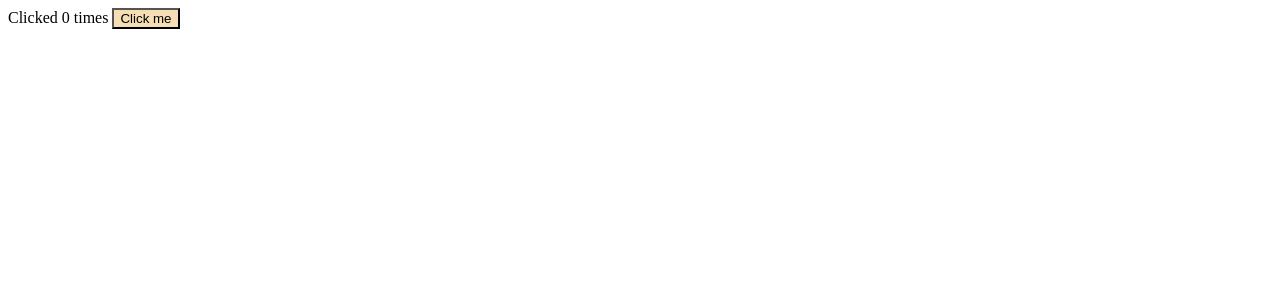
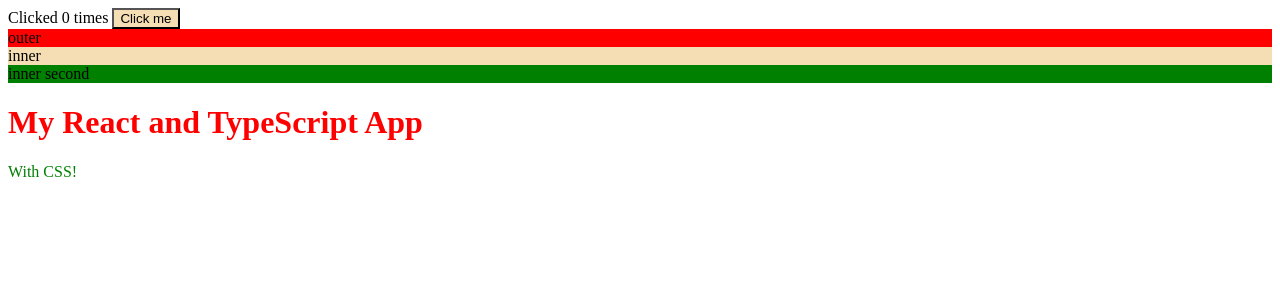
Before and after one commit to EvgeniyShigartsov/react-web-app-template, a React app: page / in a window 1280 px wide. Shown: the top 300 px of the page. Built offline with nearby package versions, Linux system fonts and the light colour scheme.

Commit message:
updace css/scss webpack.config

```diff
--- a/src/App.tsx
+++ b/src/App.tsx
@@ -1,6 +1,13 @@
 import React, { useState } from 'react'
 
-import './styles/index.scss'
+import scssModule from './styles/index.module.scss'
+
+import heading from './styles/heading.module.css'
+import content from './styles/content.module.css'
+
+const Heading = () => <h1 className={heading.heading}>My React and TypeScript App</h1>;
+
+const Content = () => <div className={content.content}>With CSS!</div>;
 
 export const App: React.FC = () => {
   const [clicked, setClicked] = useState(0)
@@ -16,7 +23,14 @@
         times
         {' '}
       </span>
-      <button type="button" onClick={() => setClicked((p) => p + 1)}>Click me</button>
+      <button type="button" className={scssModule.button} onClick={() => setClicked((p) => p + 1)}>Click me</button>
+      <div className={scssModule.outer}>
+        outer
+        <div className={scssModule.inner}>inner</div>
+      </div>
+      <div className={scssModule.inner}>inner second</div>
+      <Heading />
+      <Content />
     </div>
   )
 }
--- /dev/null
+++ b/src/styles/content.module.css
@@ -0,0 +1,3 @@
+.content {
+  color: green;
+}
--- /dev/null
+++ b/src/styles/heading.module.css
@@ -0,0 +1,3 @@
+.heading {
+  color: red;
+}
--- /dev/null
+++ b/src/styles/index.module.scss
@@ -0,0 +1,17 @@
+* {
+  box-sizing: border-box;
+}
+
+button {
+  background-color: wheat;
+}
+
+.outer {
+  background-color: red;
+  .inner {
+    background-color: wheat;
+  }
+}
+ .inner {
+  background-color: green;
+}
--- a/src/styles/index.scss
+++ /dev/null
@@ -1,7 +0,0 @@
-* {
-  box-sizing: border-box;
-}
-
-button {
-  background-color: wheat;
-}
--- a/webpack.config.js
+++ b/webpack.config.js
@@ -2,6 +2,7 @@
 const path = require('path')
 const HtmlWebpackPlugin = require('html-webpack-plugin')
 const autoprefixer = require('autoprefixer')
+const MiniCssExtractPlugin = require('mini-css-extract-plugin')
 
 const BUILD_DIR = path.join(__dirname, 'dist')
 
@@ -50,7 +51,7 @@
       {
         test: /\.(css|scss|sass)$/i,
         use: [
-          'style-loader',
+          MiniCssExtractPlugin.loader,
           'css-loader',
           'sass-loader',
           {
@@ -69,5 +70,6 @@
   },
   plugins: [
     new HtmlWebpackPlugin({ template: path.join(__dirname, 'index.html') }),
+    new MiniCssExtractPlugin({ filename: '[name].[contenthash].css' }),
   ],
 }
```
Also changed, not shown: package.json (+4 -3 lines), 2 other files (tests, documents, lock files or other folders).
